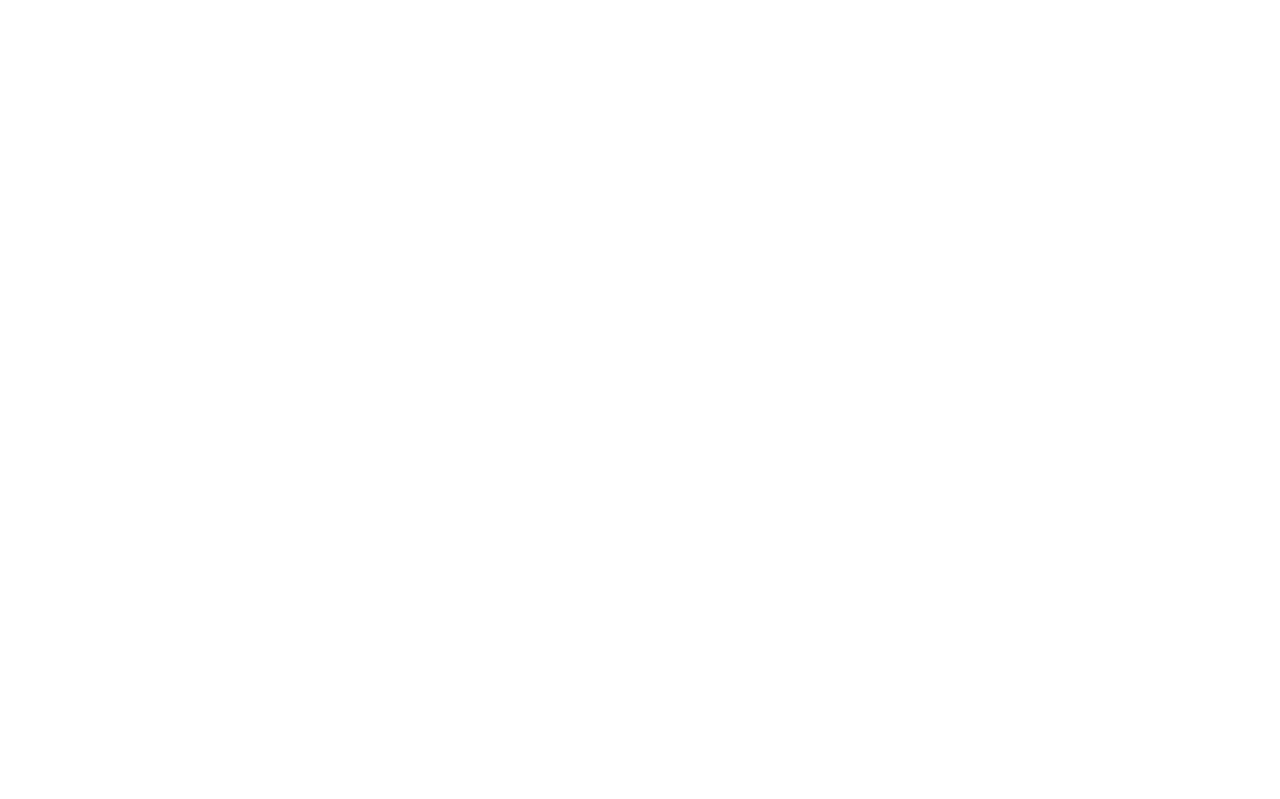
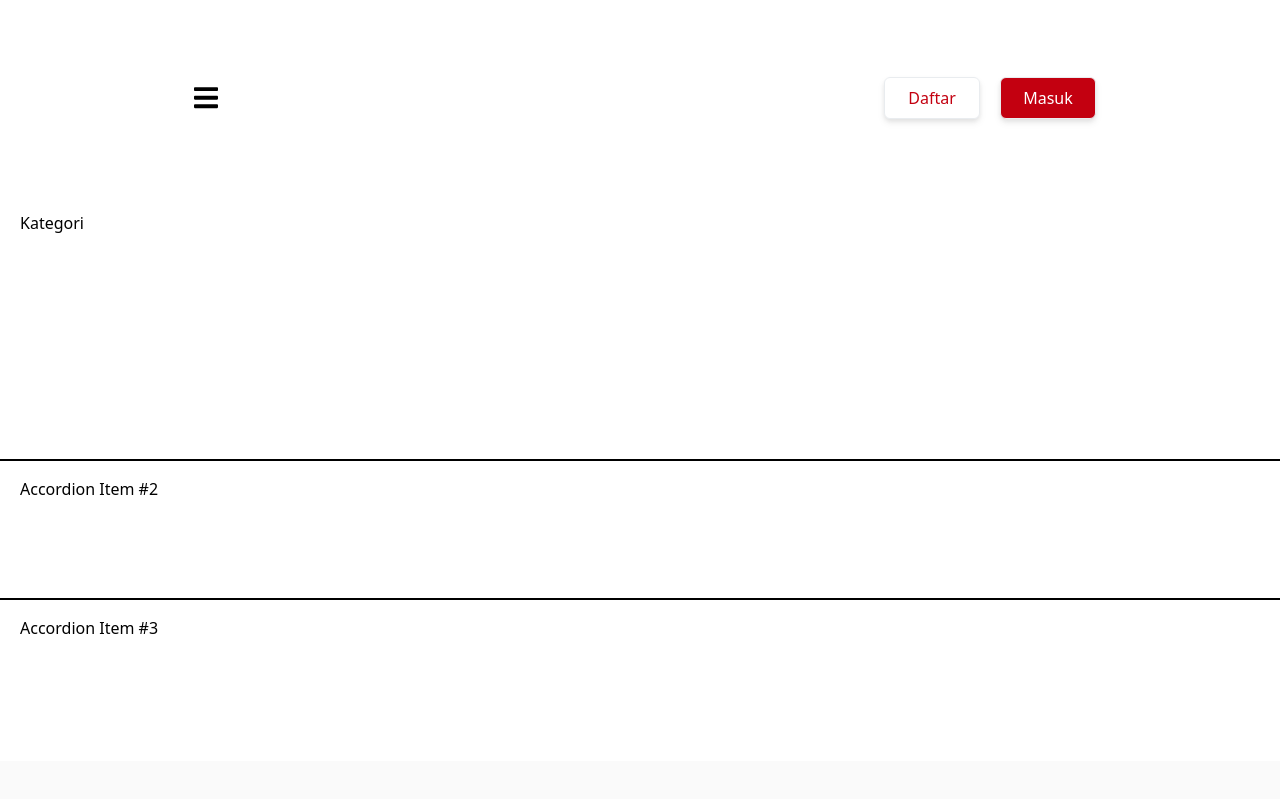
Before and after one commit to ikramsinapoy/InaMarket_Academy, a React (Create React App) app: page /kelas in a window 1280 px wide. Before the commit this address had no page. Shown: the top 799 px of the page. Built offline with nearby package versions, Linux system fonts and the light colour scheme; what tw-elements would draw is missing.

Commit message:
kelas page

```diff
--- a/src/App.js
+++ b/src/App.js
@@ -3,6 +3,7 @@ import {
   Routes,
   Route,
 } from "react-router-dom";
+import Kelas from "./Pages/Kelas";
 // import { PersistGate } from "redux-persist/integration/react";
 // import { Provider } from "react-redux";
 // import { store,persistor } from "./Redux/Store";
@@ -17,6 +18,7 @@ function App() {
           <BrowserRouter>
             <Routes>
               <Route path="/" element={<LandingPage />} />
+              <Route path="/kelas" element={<Kelas />} />
             </Routes>
           </BrowserRouter>
         {/* </PersistGate>
--- /dev/null
+++ b/src/Components/Kelas/FilterAccordion.jsx
@@ -0,0 +1,117 @@
+import React from 'react'
+
+function FilterAccordion() {
+  return (
+    <div>
+        <div class="accordion accordion-flush" id="accordionFlushExample">
+            <div class="accordion-item border-t-0 border-l-0 border-r-0 rounded-none bg-white border border-gray-200">
+                <h2 class="accordion-header mb-0" id="flush-headingOne">
+                <button class="accordion-button
+                relative
+                flex
+                items-center
+                w-full
+                py-4
+                px-5
+                text-base text-gray-800 text-left
+                bg-white
+                border-0
+                rounded-none
+                transition
+                focus:outline-none" type="button" data-bs-toggle="collapse" data-bs-target="#flush-collapseOne"
+                    aria-expanded="false" aria-controls="flush-collapseOne">
+                    Kategori
+                </button>
+                </h2>
+                <div id="flush-collapseOne" class="accordion-collapse border-0 collapse show"
+                aria-labelledby="flush-headingOne" data-bs-parent="#accordionFlushExample">
+                    <div class="accordion-body py-4 px-5">
+                        <input type="checkbox" id='design_grafis' name="design_grafis" className='bg-pink border-primary text-green focus:ring-orange' value="design_grafis"></input>
+                        <label for="design_grafis">Design Grafis</label><br></br>
+
+                        <input type="checkbox" name="branding" value="branding"></input>
+                        <label for="vehicle1">Branding</label><br></br>
+
+                        <input type="checkbox" name="marketing" value="marketing"></input>
+                        <label for="vehicle1">Marketing</label><br></br>
+
+                        <input type="checkbox" name="java" value="java"></input>
+                        <label for="vehicle1">Java</label><br></br>
+
+                        <input type="checkbox" name="frontend" value="frontend"></input>
+                        <label for="vehicle1">Front End Developers</label><br></br>
+
+                        <input type="checkbox" name="backend" value="backend"></input>
+                        <label for="vehicle1">Back End Developers</label><br></br>
+                    </div>
+                    <div class="accordion-body py-4 px-5">
+
+                    </div>
+                </div>
+
+            </div>
+            <div class="accordion-item border-l-0 border-r-0 rounded-none bg-white border border-gray-200">
+                <h2 class="accordion-header mb-0" id="flush-headingTwo">
+                <button class="accordion-button
+                collapsed
+                relative
+                flex
+                items-center
+                w-full
+                py-4
+                px-5
+                text-base text-gray-800 text-left
+                bg-white
+                border-0
+                rounded-none
+                transition
+                focus:outline-none" type="button" data-bs-toggle="collapse" data-bs-target="#flush-collapseTwo"
+                    aria-expanded="false" aria-controls="flush-collapseTwo">
+                    Accordion Item #2
+                </button>
+                </h2>
+                <div id="flush-collapseTwo" class="accordion-collapse border-0 collapse" aria-labelledby="flush-headingTwo"
+                data-bs-parent="#accordionFlushExample">
+                <div class="accordion-body py-4 px-5">Placeholder content for this accordion, which is intended to
+                    demonstrate
+                    the <code>.accordion-flush</code> class. This is the second item's accordion body. Let's imagine this
+                    being
+                    filled with some actual content.</div>
+                </div>
+            </div>
+            <div class="accordion-item border-l-0 border-r-0 border-b-0 rounded-none bg-white border border-gray-200">
+                <h2 class="accordion-header mb-0" id="flush-headingThree">
+                <button class="accordion-button
+                collapsed
+                relative
+                flex
+                items-center
+                w-full
+                py-4
+                px-5
+                text-base text-gray-800 text-left
+                bg-white
+                border-0
+                rounded-none
+                transition
+                focus:outline-none" type="button" data-bs-toggle="collapse" data-bs-target="#flush-collapseThree"
+                    aria-expanded="false" aria-controls="flush-collapseThree">
+                    Accordion Item #3
+                </button>
+                </h2>
+                <div id="flush-collapseThree" class="accordion-collapse collapse" aria-labelledby="flush-headingThree"
+                data-bs-parent="#accordionFlushExample">
+                <div class="accordion-body py-4 px-5">Placeholder content for this accordion, which is intended to
+                    demonstrate
+                    the <code>.accordion-flush</code> class. This is the third item's accordion body. Nothing more exciting
+                    happening here in terms of content, but just filling up the space to make it look, at least at first
+                    glance,
+                    a bit more representative of how this would look in a real-world application.</div>
+                </div>
+            </div>
+        </div>
+    </div>
+  )
+}
+
+export default FilterAccordion
--- a/src/Components/Navigation/Navbar.jsx
+++ b/src/Components/Navigation/Navbar.jsx
@@ -1,5 +1,6 @@
 import React from 'react'
 import logo from '../../Asset/ina_academy.png'
+import { Link } from 'react-router-dom';
 
 function Navbar() {
   return (
@@ -54,13 +55,15 @@ function Navbar() {
             <div className='w-fit mx-auto'>
                 <ul class="navbar-nav flex flex-col pl-0 list-style-none mr-auto">
                     <li class="nav-item p-2 ">
-                    <a class="nav-link text-black font-semibold hover:text-gray-700 focus:text-gray-700 p-0 border-b-4 border-primary pb-7" href="#">Beranda</a>
+                        <a class="nav-link text-black font-semibold hover:text-gray-700 focus:text-gray-700 p-0 border-b-4 border-primary pb-7" href="#">Beranda</a>
                     </li>
                     <li class="nav-item p-2">
-                    <a class="nav-link text-gray font-semibold hover:text-gray-700 focus:text-gray-700 p-0" href="#">Kelas</a>
+                        <Link to='/kelas'>
+                            <a class="nav-link text-gray font-semibold hover:text-gray-700 focus:text-gray-700 p-0" href="#">Kelas</a>
+                        </Link>
                     </li>
                     <li class="nav-item p-2">
-                    <a class="nav-link text-gray font-semibold hover:text-gray-700 focus:text-gray-700 p-0" href="#">Tentang Kami</a>
+                        <a class="nav-link text-gray font-semibold hover:text-gray-700 focus:text-gray-700 p-0" href="#">Tentang Kami</a>
                     </li>
                 </ul>
             </div>
--- /dev/null
+++ b/src/Pages/Kelas.jsx
@@ -0,0 +1,16 @@
+import React from 'react'
+import FilterAccordion from '../Components/Kelas/FilterAccordion'
+import Footer from '../Components/Navigation/Footer'
+import Navbar from '../Components/Navigation/Navbar'
+
+function Kelas() {
+  return (
+    <div>
+        <Navbar/>
+        <FilterAccordion/>
+        <Footer/>
+    </div>
+  )
+}
+
+export default Kelas
```
